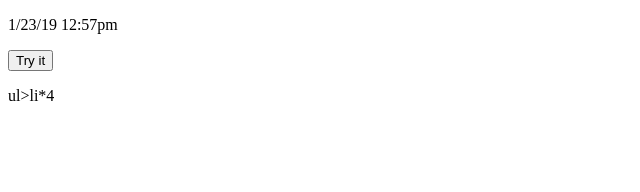
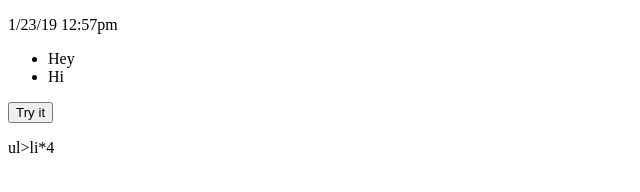
Before and after one commit to cgpaulu/getLatestDraft, a plain HTML site: page index.html in a window 1280 px wide. Shown: the whole page, without its empty margins (0-640 px from the left). Drawn offline with Linux system fonts and the light colour scheme.

Commit message:
adding li items

```diff
--- a/index.html
+++ b/index.html
@@ -3,6 +3,10 @@
 <body>
 
 <p id="DateTime">1/23/19 12:57pm</p>
+<ul>
+	<li>Hey</li>
+	<li>Hi</li>
+</ul>
 
 <button onclick="myFunction()">Try it</button>
 
```
